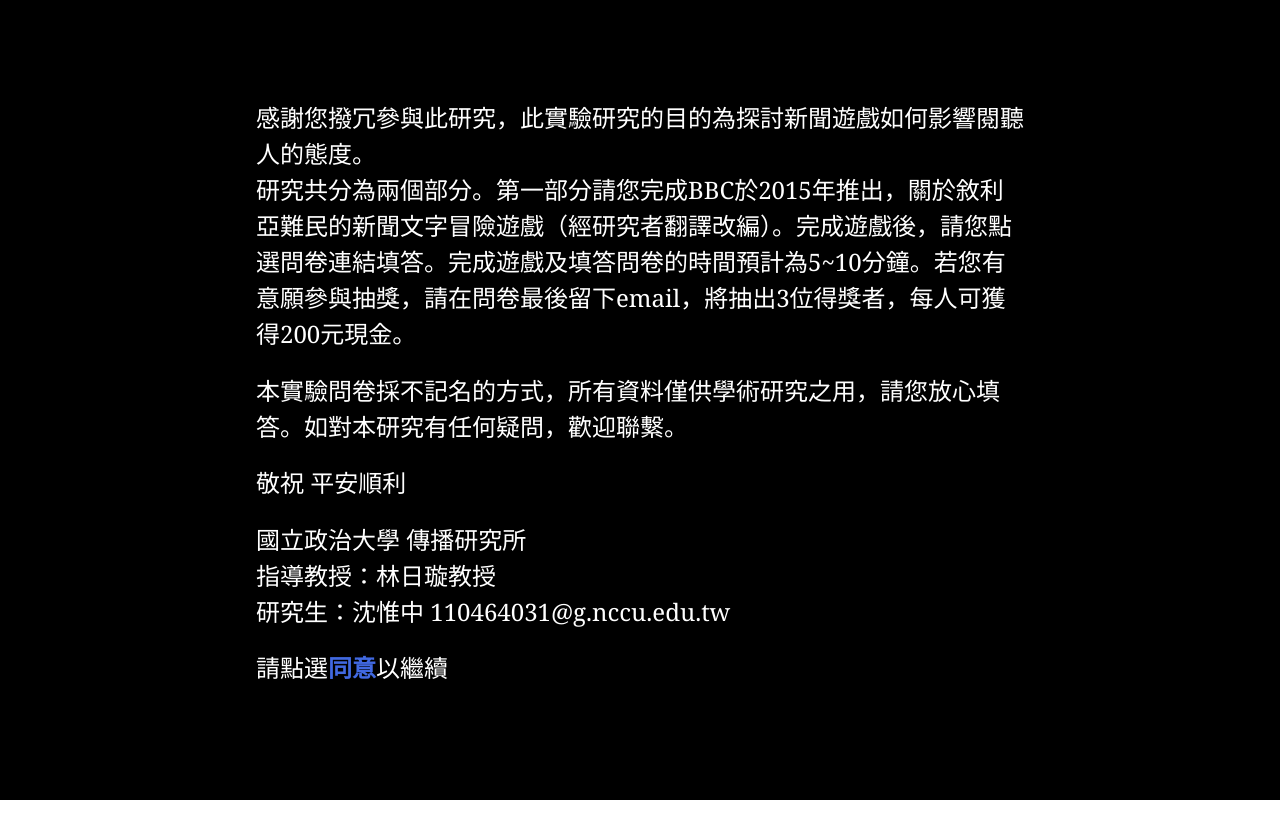
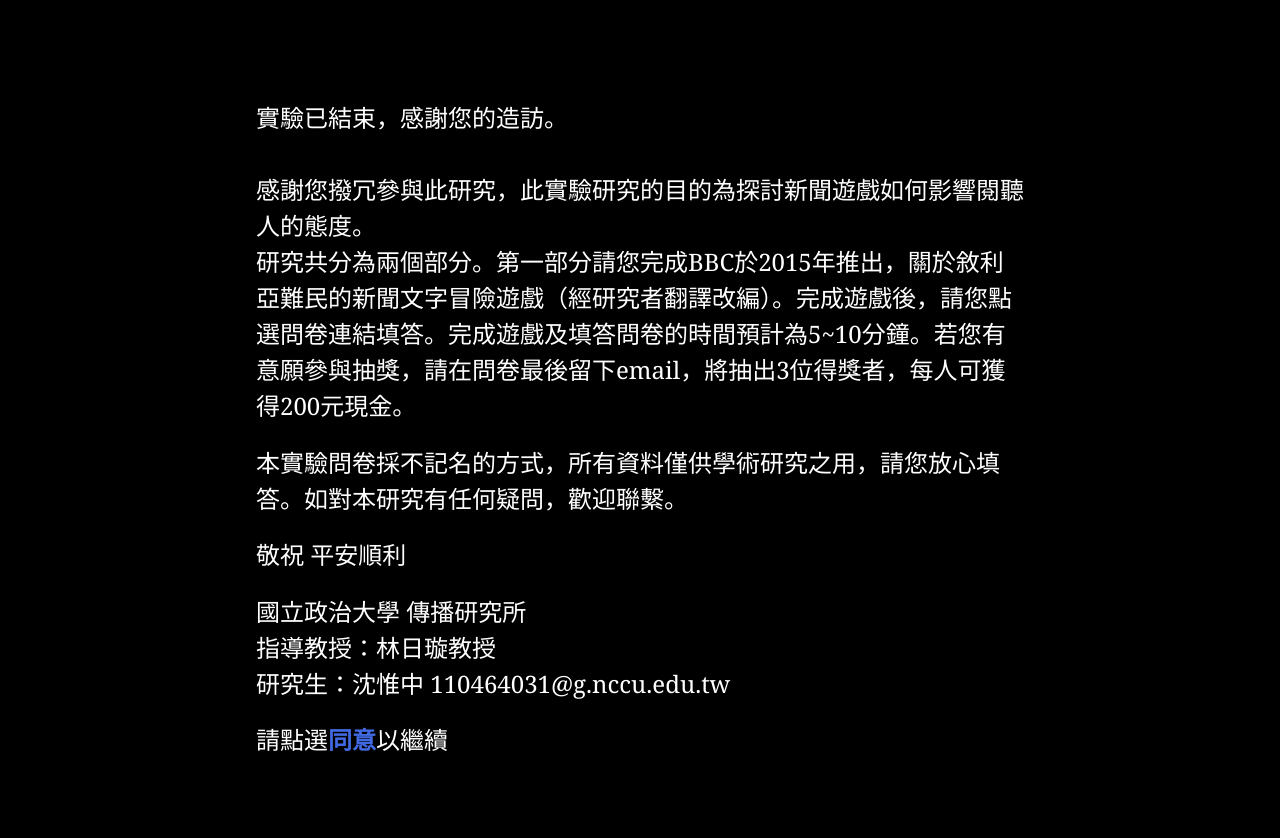
Before and after one commit to vivilin212/pretest2, a plain HTML site: page index.html in a window 1280 px wide. Before the commit the page ends 800 px from the top, so only its background shows below. Drawn offline with Linux system fonts and the light colour scheme.

Commit message:
Update index.html

```diff
--- a/index.html
+++ b/index.html
@@ -12,6 +12,8 @@
 <tw-storydata name="開始分流頁" startnode="1" creator="Twine" creator-version="2.3.15" ifid="DFF4C0A4-5F47-4ADF-BA63-1C7E0E5FA4AE" zoom="1" format="Harlowe" format-version="3.2.3" options="" hidden><style role="stylesheet" id="twine-user-stylesheet" type="text/twine-css">tw-sidebar {
   	display: none;
 }</style><script role="script" id="twine-user-script" type="text/twine-javascript"></script><tw-passagedata pid="1" name="1" tags="" position="279,455.5" size="100,100">
+實驗已結束，感謝您的造訪。
+<div style=”display:none”>
 感謝您撥冗參與此研究，此實驗研究的目的為探討新聞遊戲如何影響閱聽人的態度。
 研究共分為兩個部分。第一部分請您完成BBC於2015年推出，關於敘利亞難民的新聞文字冒險遊戲（經研究者翻譯改編）。完成遊戲後，請您點選問卷連結填答。完成遊戲及填答問卷的時間預計為5~10分鐘。若您有意願參與抽獎，請在問卷最後留下email，將抽出3位得獎者，每人可獲得200元現金。
 
@@ -24,6 +26,7 @@
 研究生：沈惟中 110464031@g.nccu.edu.tw
 
 請點選[[同意-&gt;2]]以繼續
+</div>
 </tw-passagedata><tw-passagedata pid="2" name="2" tags="" position="406,537.1666564941406" size="100,100">敘利亞內戰自2011年爆發。戰事使該國四分五裂，造成數千人死亡，數百萬人逃離家園。許多人在鄰國尋求庇護，但其他人則付錢給走私者，希望能前往歐洲——冒著死亡、被捕和驅逐出境的風險。
 &lt;/style&gt;
 &lt;img
```
